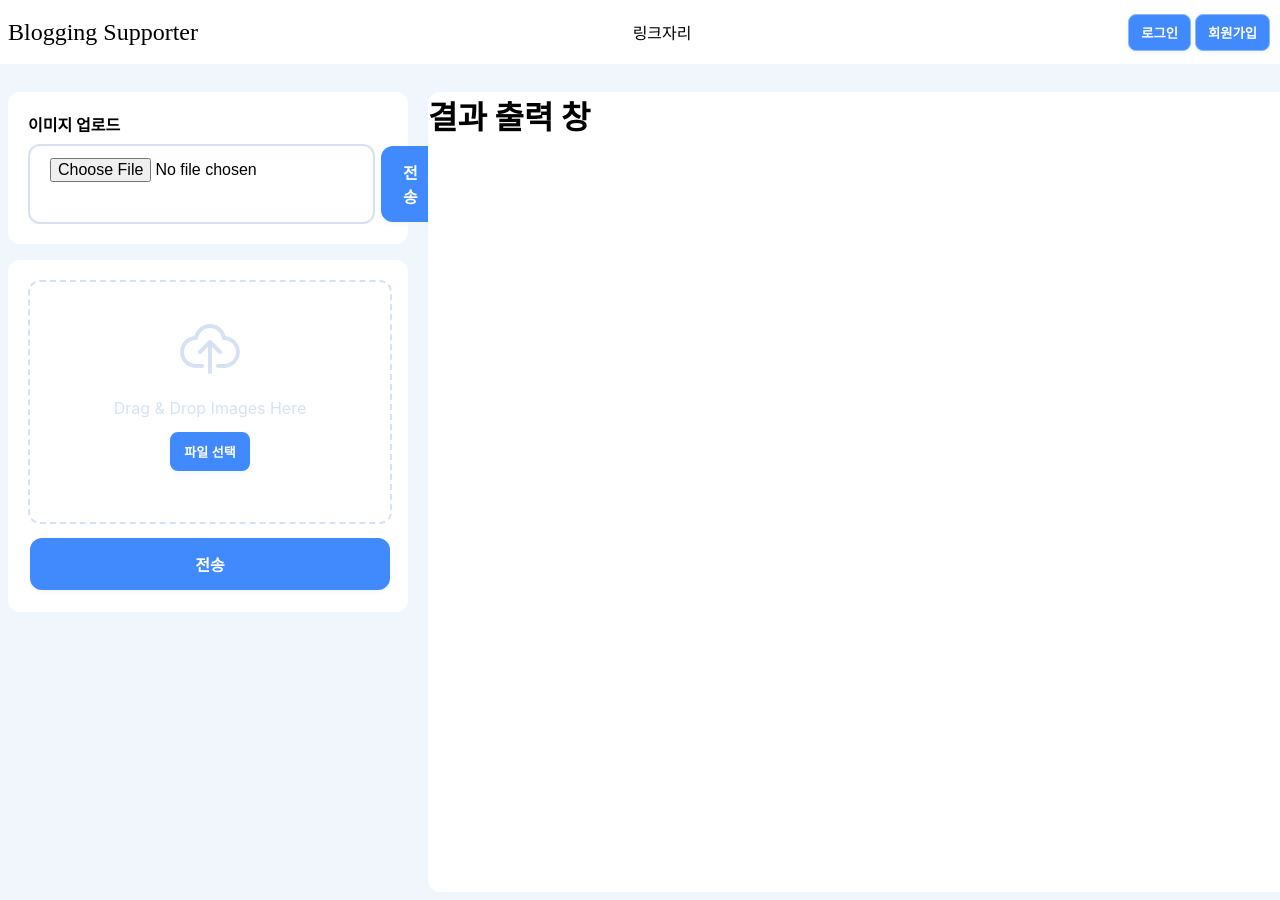
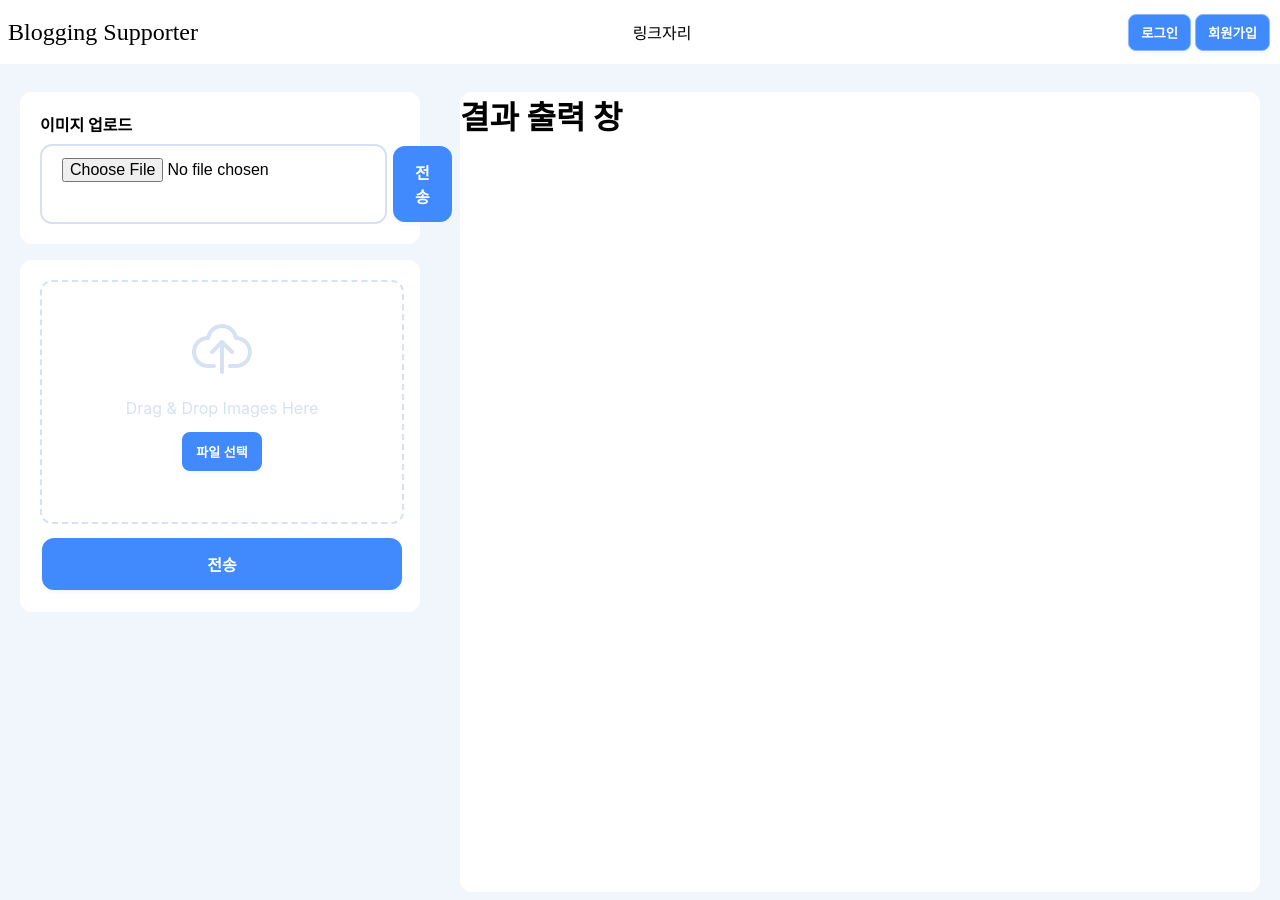
Before and after one commit to qqaazz0222/BloggingSupporter, a React (Create React App) app in the folder FrontEnd/: page / in a window 1280 px wide. Built offline with nearby package versions, Linux system fonts and the light colour scheme; a web font is replaced by a local one.

Commit message:
수정 : UI flex-wrap 설정

```diff
--- a/FrontEnd/src/App.css
+++ b/FrontEnd/src/App.css
@@ -7,8 +7,10 @@
 }
 
 .App>.content {
-    width: var(--web-width);
+    width: 100%;
+    max-width: var(--web-width);
     display: flex;
+    flex-wrap: wrap;
     flex-direction: row;
     align-items: flex-start;
 }
@@ -16,23 +18,28 @@
 .App>.content>div {
     display: flex;
     flex-direction: column;
-
+    margin: 8px 20px;
+    min-width: var(--min-width);
 }
 
 .App>.content>.func {
-    margin-right: 4px;
+    flex: 1;
 }
 
 .App>.content>.result {
-    flex: 1;
+    flex: 3;
 }
 
 .App>.content>.func>.container {
     width: 100%;
-    max-width: var(--max-width);
+    min-width: var(--min-width);
     background: var(--g0);
     border-radius: var(--container-border-radius);
-    margin: var(--container-margin);
+    margin-bottom: 16px;
+}
+
+.App>.content>.func>.container:last-child {
+    margin-bottom: 0;
 }
 
 
@@ -40,7 +47,6 @@
     width: 100%;
     background: var(--g0);
     border-radius: var(--container-border-radius);
-    margin: var(--container-margin);
 }
 
 .card {
--- a/FrontEnd/src/index.css
+++ b/FrontEnd/src/index.css
@@ -27,6 +27,7 @@
     --g9: #373D49;
     --g10: #24282C;
     --web-width: 1280px;
+    --min-width: 400px;
     --max-width: 400px;
     --container-border-radius: 12px;
     --container-margin: 8px;
```
